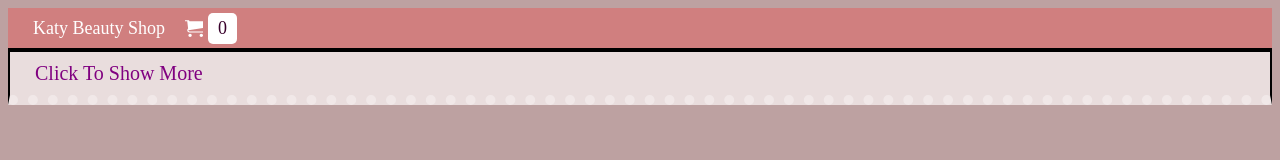
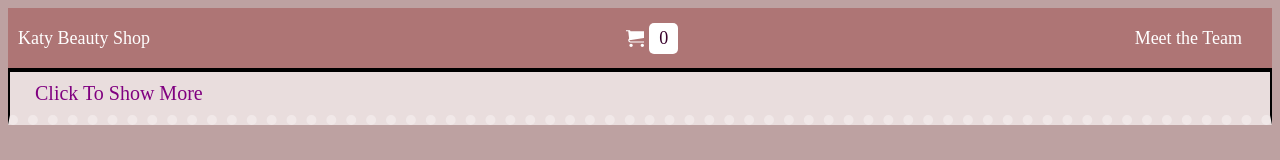
Before and after one commit to katicaaax/https---github.com-katicaaax-react_domaci, a React (Create React App) app: page / in a window 1280 px wide. Shown: the top 160 px of the page. Built offline with nearby package versions, Linux system fonts and the light colour scheme.

Commit message:
Dodavanje poslednje komponente. Editovanje CSS.

```diff
--- a/src/App.css
+++ b/src/App.css
@@ -124,6 +124,22 @@ a {
   padding-left: 25px;
   font-size: normal;
 }
+.navBar {
+  display: flex;
+  justify-content: space-between;
+  align-items: center;
+  padding: 10px;
+  background-color: #ae7575;
+}
+
+.cart-items {
+  display: flex;
+  align-items: center;
+}
+
+.meet-team-link {
+  margin-right: 20px;
+}
 
 
 body {
--- a/src/App.js
+++ b/src/App.js
@@ -14,6 +14,9 @@ import { useState } from "react";
 
 function App() {
   //pravimo niz proizvoda
+  const updateCart = (product) => {
+    setCartProducts([...cartProducts, product]);
+  };
  const [cartProducts, setCartProducts] = useState([]);
  const refreshCart = () => {
 const newProducts = products.filter((product) => product.amount > 0);
@@ -56,7 +59,12 @@ setCartProducts(newProducts);
          product.amount = product.amount + 1;
          const a = cartNum + 1;
          setCartNum(a);
-         refreshCart();
+         if(product.amount === 1){
+          updateCart(product);
+         }else{
+          refreshCart();
+         }
+
          console.log("product id=", product.id, "amount=", product.amount);
      }
     });
@@ -82,7 +90,6 @@ setCartProducts(newProducts);
     <BrowserRouter>
     <NavBar cartNum={cartNum}/>
     <MoreInfo moreInfoText="Discover a diverse selection of beauty products at Katy Beauty Shop. Your one-stop destination for achieving perfect skin. Reach out to us for any business inquiries at radosavljevic.katarina98@gmail.com." />
-
     <Routes>
     <Route
       path="/"
--- a/src/cart.jsx
+++ b/src/cart.jsx
@@ -5,7 +5,7 @@ import CartProduct from "./cartProducts";
 const Cart = ({cartProducts}) => {
     return (
  <div className="cart-container">
-<h1>This is your cart</h1>
+<h1>Your cart contains the following:</h1>
 {cartProducts.map((product) => (
     <CartProduct key={product.id} product={product} />
 ))}
--- /dev/null
+++ b/src/meetTeam.jsx
@@ -0,0 +1 @@
+import React from "react";
--- a/src/navBar.jsx
+++ b/src/navBar.jsx
@@ -2,17 +2,20 @@ import React from 'react'
 import {ImCart} from "react-icons/im";
 import { Link } from "react-router-dom";
 
-function navBar({ cartNum }) {
+function NavBar({ cartNum }) {
   return (
     <div className="navBar">
-        <Link to="/">Katy Beauty Shop</Link>
-        <Link to="/cart" className="cart-items">
-            <ImCart style={{marginLeft: 10}} />
-            <div className="cart-num">{cartNum}</div>
-        </Link>
+      <Link to="/">Katy Beauty Shop</Link>
+      <Link to="/cart" className="cart-items">
+        <ImCart style={{ marginLeft: 10 }} />
+        <div className="cart-num">{cartNum}</div>
+      </Link>
+      <div className="meet-team-link">
+        <Link to="/meetTeam">Meet the Team</Link>
+      </div>
     </div>
-
   );
 }
 
-export default navBar;
+
+export default NavBar;
```
